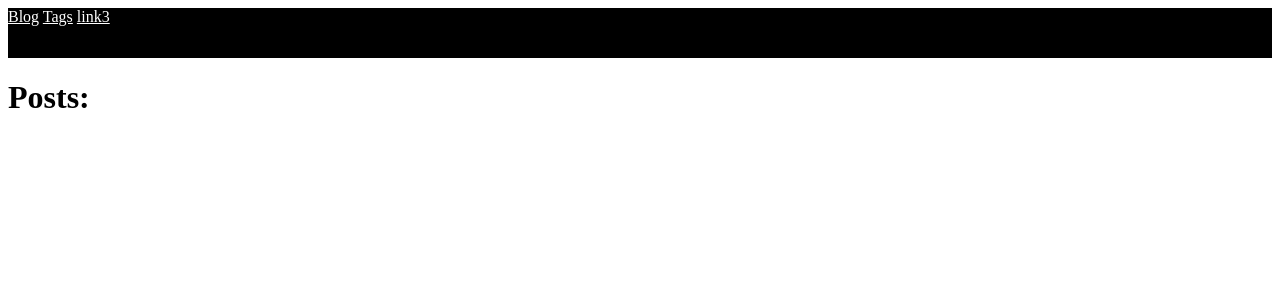
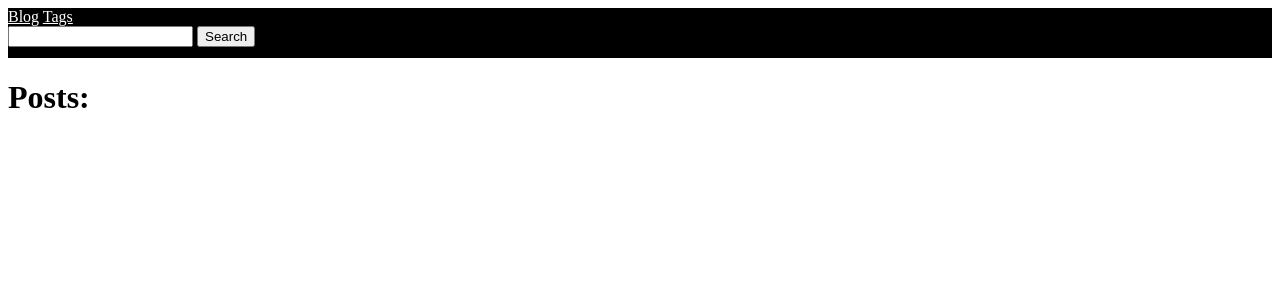
Before and after one commit to felkamp/django-blog, a Django app: page /blog/ in a window 1280 px wide. Shown: the top 300 px of the page. Run offline with Django 3.2, Linux system fonts and the light colour scheme; data that the repository does not hold is empty.

Commit message:
add search function

```diff
--- a/blog/views.py
+++ b/blog/views.py
@@ -7,6 +7,7 @@ from .utils import *
 from .forms import TagForm, PostForm
 from django.contrib.auth.mixins import LoginRequiredMixin
 from django.core.paginator import Paginator
+from django.db.models import Q
 
 
 class PostDetail(ObjectDetailMixin, View):
@@ -60,7 +61,12 @@ class PostDelete(LoginRequiredMixin, ObjectDeleteMixin, View):
 
 
 def posts_list(request):
-    posts = Post.objects.all()
+    # 'search' ключ из name input'a
+    search_query = request.GET.get('search', '')
+    if search_query:
+        posts = Post.objects.filter(Q(title__icontains=search_query) | Q(body__icontains=search_query))
+    else:
+        posts = Post.objects.all()
     paginator = Paginator(posts, 15)
     page_number = request.GET.get('page', 1)
     page = paginator.get_page(page_number)
--- a/templates/base.html
+++ b/templates/base.html
@@ -5,7 +5,7 @@
     <meta charset="UTF-8">
     <meta name="viewport" content="width=device-width, initial-scale=1.0">
     <meta http-equiv="X-UA-Compatible" content="ie=edge">
-    <link rel="stylesheet"  href="{% static 'css/st.css' %}">
+    <link rel="stylesheet" href="{% static 'css/st.css' %}">
     <title>
         {% block title %}
         Blog
@@ -17,15 +17,18 @@
     <nav class="nav">
         <a class="nav__link" href="{% url 'posts_list_url' %}">Blog</a>
         <a class="nav__link" href="{% url 'tags_list_url' %}">Tags</a>
-              <a class="nav__link" href="">link3</a>
+        <form action="{% url 'posts_list_url' %}">
+            <input type="search" name="search">
+            <button>Search</button>
+        </form>
     </nav>
+
 </header>
 
 {% block content %}
 There's no content
 
 {% endblock %}
-
 
 
 {% if request.user.is_authenticated and request.user.is_staff %}
@@ -39,6 +42,5 @@
 {% endif %}
 
 
-
 </body>
 </html>
```
Lines whose indentation alone changed are shown as unchanged.
